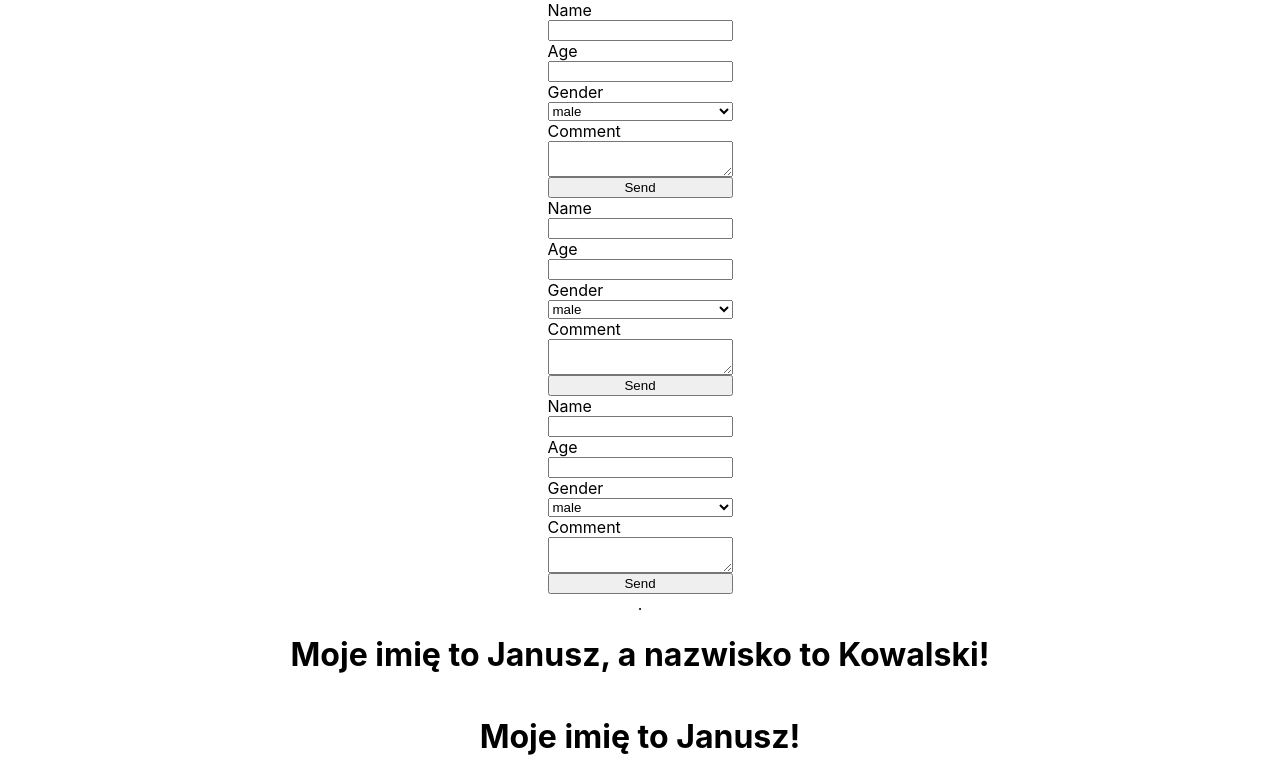
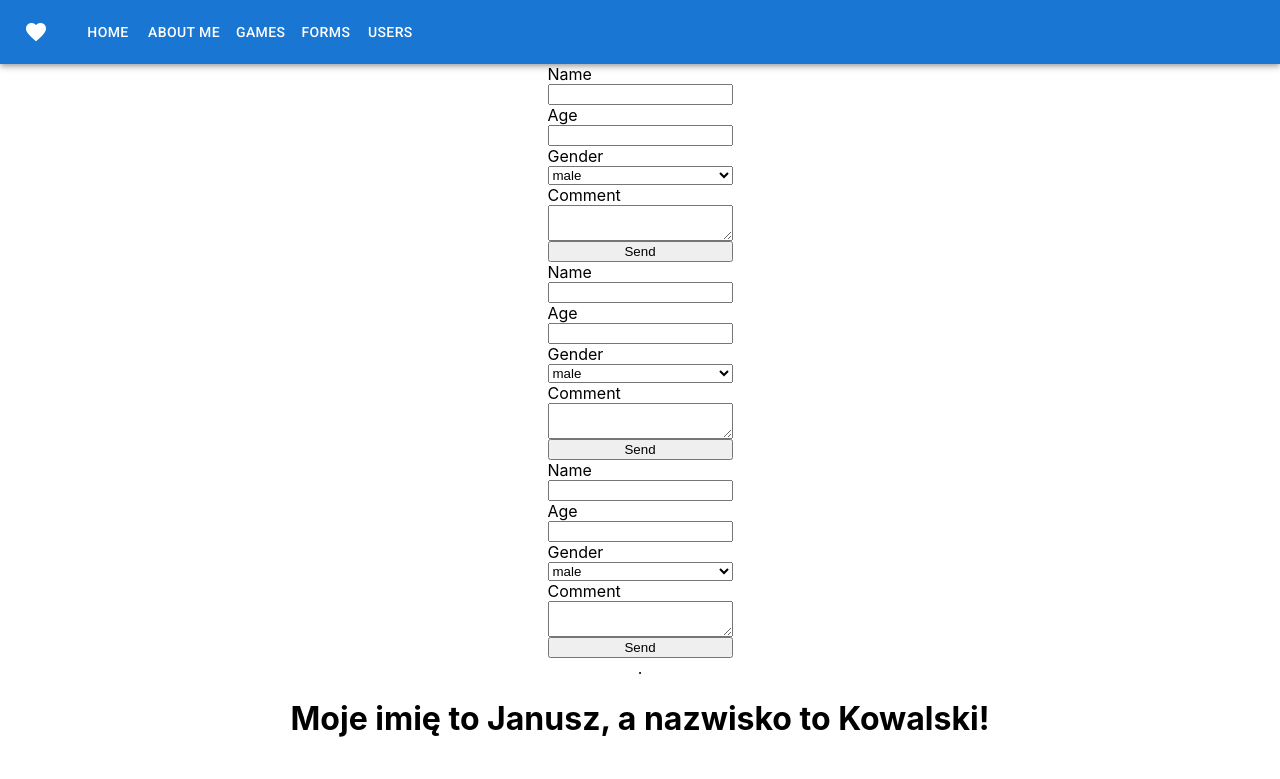
Before and after one commit to twerno/isareactporta, a React (Create React App) app in the folder day1_2/my-app/: page / in a window 1280 px wide. Shown: the top 779 px of the page. Built offline with nearby package versions, Linux system fonts and the light colour scheme; no server answers.

Commit message:
Added Navigation

```diff
--- a/day1_2/my-app/src/App.js
+++ b/day1_2/my-app/src/App.js
@@ -1,20 +1,24 @@
-import { Wrapper } from './Wrapper';
-import { AboutMe } from './about-me/AboutMe';
-import { Users } from './users/Users';
-import { Game, GameClass } from "./games";
+import {Wrapper} from './Wrapper';
+import {AboutMe} from './about-me/AboutMe';
+import {Users} from './users/Users';
+import {Game, GameClass} from "./games";
 import {Form, BetterForm, BoostedForm} from "./forms";
+import Navigation from './Navigation';
 
 function App() {
     return (
-        <Wrapper>
-            <Form />
-            <BetterForm />
-            <BoostedForm />.
-            <AboutMe />
-            <Game name="Witcher 3" />
-            <GameClass name="Diablo 2"/>
-            <Users />
-        </Wrapper>
+        <>
+            <Navigation/>
+            <Wrapper>
+                <Form/>
+                <BetterForm/>
+                <BoostedForm/>.
+                <AboutMe/>
+                <Game name="Witcher 3"/>
+                <GameClass name="Diablo 2"/>
+                <Users/>
+            </Wrapper>
+        </>
     );
 }
 
--- /dev/null
+++ b/day1_2/my-app/src/Navigation.js
@@ -0,0 +1,33 @@
+import * as React from 'react';
+import AppBar from '@mui/material/AppBar';
+import Box from '@mui/material/Box';
+import Toolbar from '@mui/material/Toolbar';
+import Typography from '@mui/material/Typography';
+import Button from '@mui/material/Button';
+import IconButton from '@mui/material/IconButton';
+import Icon from '@mui/material/Icon';
+
+export default function Navigation() {
+    return (
+        <Box sx={{ flexGrow: 1 }}>
+            <AppBar position="static">
+                <Toolbar>
+                    <IconButton
+                        size="large"
+                        edge="start"
+                        color="inherit"
+                        aria-label="menu"
+                        sx={{ mr: 2 }}
+                    >
+                        <Icon>favorite</Icon>
+                    </IconButton>
+                    <Button color="inherit">Home</Button>
+                    <Button color="inherit">About me</Button>
+                    <Button color="inherit">Games</Button>
+                    <Button color="inherit">Forms</Button>
+                    <Button color="inherit">Users</Button>
+                </Toolbar>
+            </AppBar>
+        </Box>
+    );
+}
```
